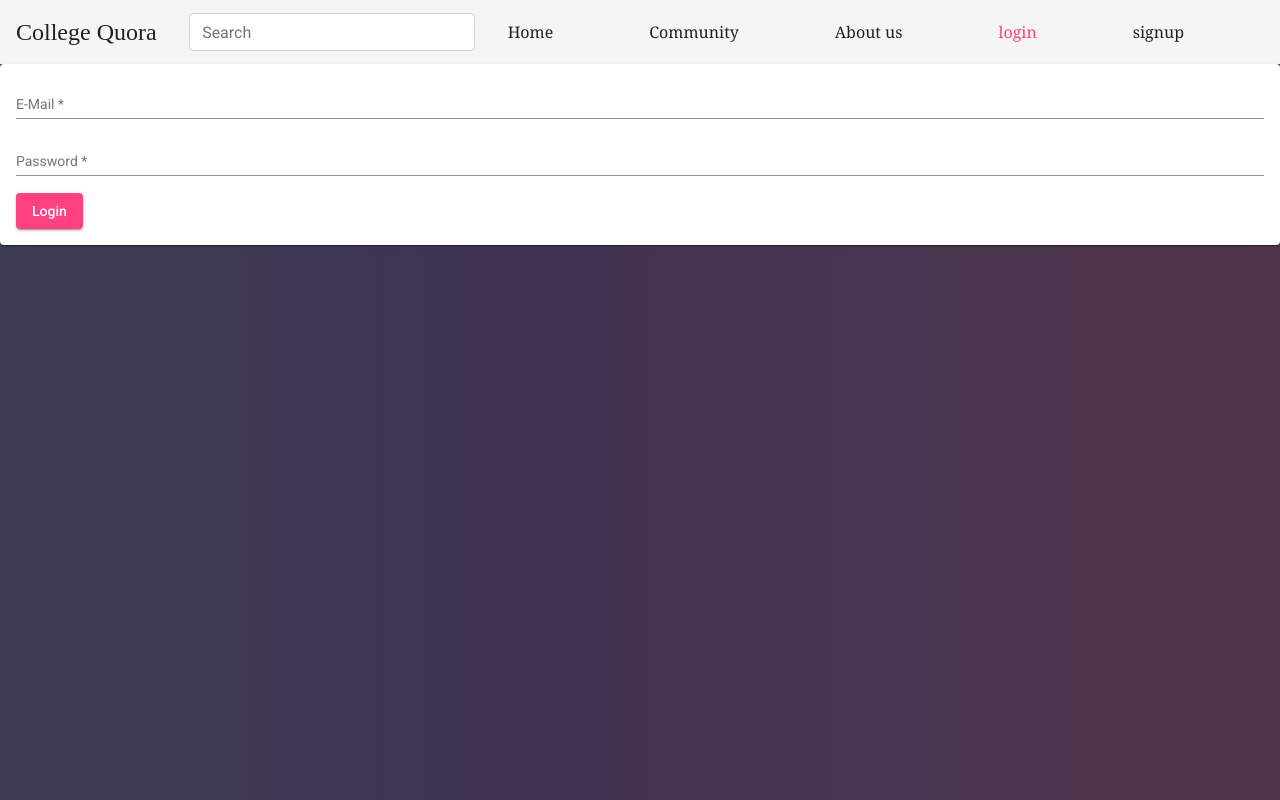
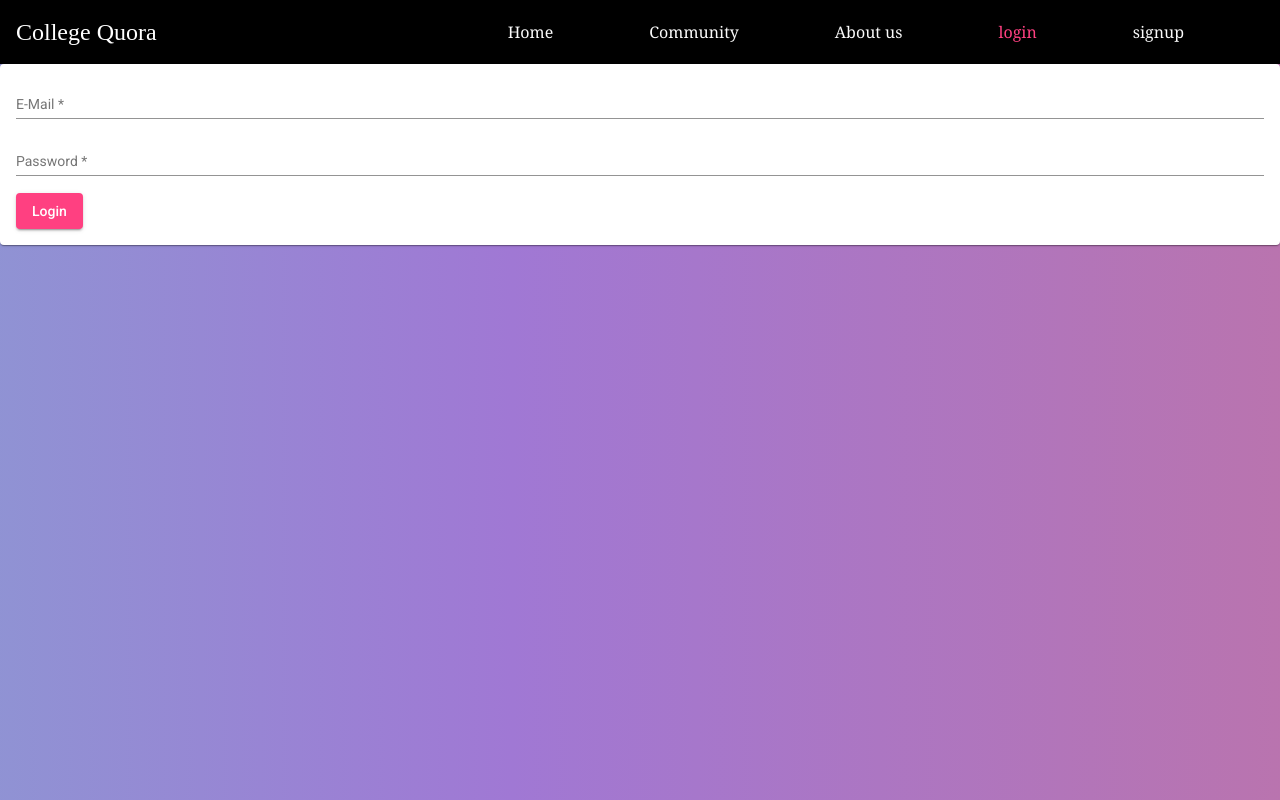
Before and after one commit to shriharsh13/WT-proj, an Angular app: page /login in a window 1280 px wide. Built offline with nearby package versions, Linux system fonts and the light colour scheme.

Commit message:
post create, background

```diff
--- a/src/app/Component/navbar/navbar.component.css
+++ b/src/app/Component/navbar/navbar.component.css
@@ -1,18 +1,18 @@
 .navBar {
     display: flex;
     justify-content: space-between;
+    background-color: black;
+
   }
 
-  img {
-    margin: 5px;
-    margin-bottom: 10px;
-  }
-  .siteName {
+
+  .WebsiteName {
     font-family: "Cookie";
     font-family: "Irish Grover";
     font-size: medium;
     font-weight: 500px;
     font-size: 25px;
+    color: white;
   }
   a {
     justify-content: space-between;
@@ -21,6 +21,7 @@
     font-size: medium;
     font-weight: 500px;
     text-decoration: none;
+    color: rgb(250, 250, 250);
   }
 
   .formOutline {
--- a/src/app/Component/navbar/navbar.component.html
+++ b/src/app/Component/navbar/navbar.component.html
@@ -6,15 +6,7 @@
       /> -->
       <span class="WebsiteName">College Quora</span>
     </div>
-    <div class="formOutline">
-      <input
-        type="search"
-        id="form1"
-        class="form-control"
-        placeholder="Search"
-        aria-label="Search"
-      />
-    </div>
+
 
     <div class="navPages">
       <a mat-button class="buttonIcon" routerLink="home" routerLinkActive="mat-accent">Home</a>
--- a/src/app/Component/posts/post-create/post-create.component.css
+++ b/src/app/Component/posts/post-create/post-create.component.css
@@ -1,12 +1,45 @@
 .write-post-container{
     width: 70%;
-    background: rgb(234, 226, 235);
-    border-radius: 6px;
+    background: rgb(0, 0, 0);
+    border-radius: 20px;
     padding: 20px;
-    color: #626262;
+    color: #ffffff;
     margin: auto;
     margin-top: 150px;
 
+
+}
+
+.effect8
+{
+  -webkit-box-shadow: 26px 31px 32px 5px rgba(5,5,5,0.84);
+-moz-box-shadow: 26px 31px 32px 5px rgba(5,5,5,0.84);
+box-shadow: 26px 31px 32px 5px rgba(5,5,5,0.84);
+}
+.effect8:before, .effect8:after
+{
+	content:"";
+    position:absolute;
+    z-index:-1;
+    -webkit-box-shadow:0 0 20px rgba(0,0,0,0.8);
+    -moz-box-shadow:0 0 20px rgba(0,0,0,0.8);
+    box-shadow:0 0 20px rgba(0,0,0,0.8);
+    top:10px;
+    bottom:10px;
+    left:0;
+    right:0;
+    -moz-border-radius:100px / 10px;
+    border-radius:100px / 10px;
+}
+.effect8:after
+{
+	right:10px;
+    left:auto;
+    -webkit-transform:skew(8deg) rotate(3deg);
+       -moz-transform:skew(8deg) rotate(3deg);
+        -ms-transform:skew(8deg) rotate(3deg);
+         -o-transform:skew(8deg) rotate(3deg);
+            transform:skew(8deg) rotate(3deg);
 }
 
 .user-profile{
--- a/src/app/Component/posts/post-create/post-create.component.html
+++ b/src/app/Component/posts/post-create/post-create.component.html
@@ -1,4 +1,4 @@
-<div class="write-post-container">
+<div class="write-post-container effect8">
     <div class="user-profile">
         <div>
             <p>Somu Sharma</p>
--- a/src/index.html
+++ b/src/index.html
@@ -25,11 +25,11 @@
       font-family: "montserrat";
       background: linear-gradient(
         to left,
-        #37505a,
-        #443557,
-        #5a3846,
-        #413353,
-        #344c55
+        #7cc0db,
+        #9772c7,
+        #ca7196,
+        #a078d4,
+        #77bad3
       );
       background-size: 400% 400%;
       animation: gradientTranisition 50s linear infinite;
```
